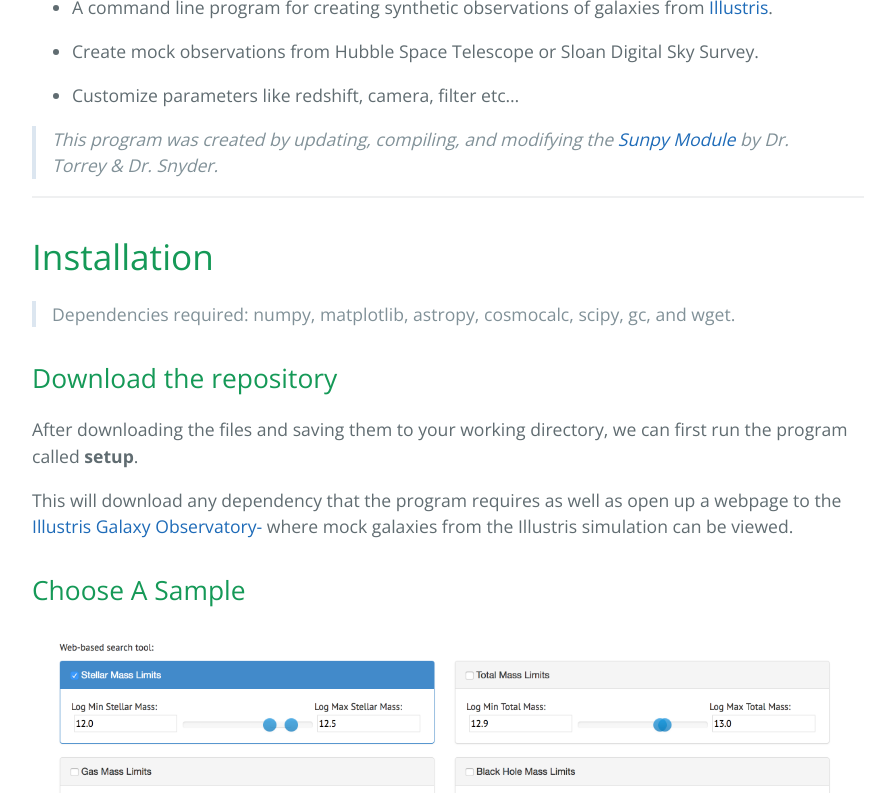
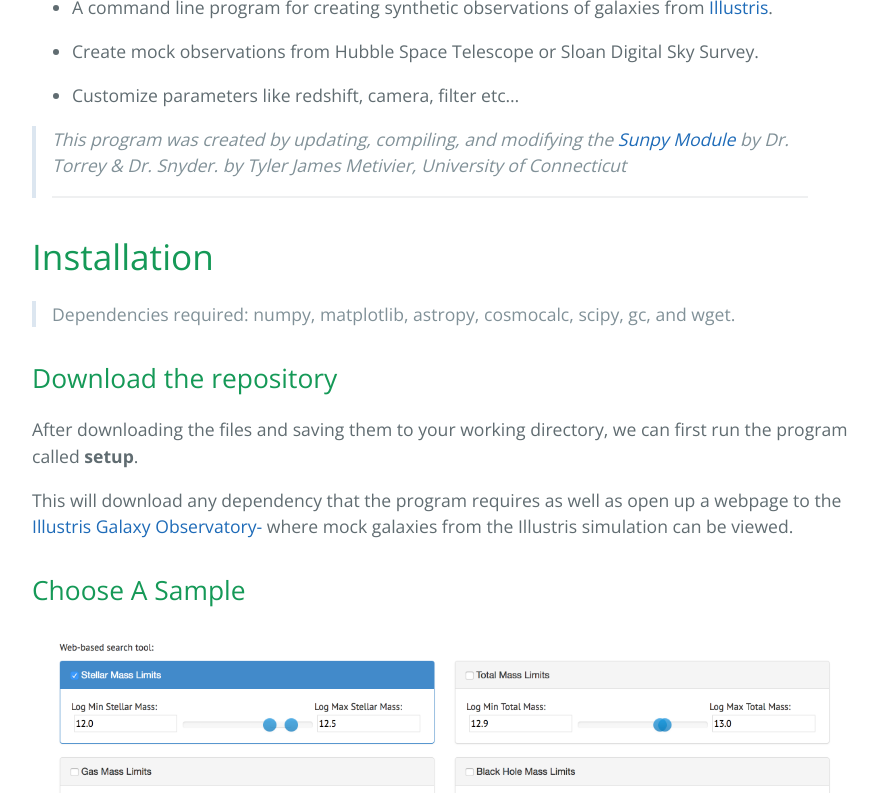
Before and after one commit to tjmetivier/illustrisvirtualobservatory, a Jekyll site: the page built from index.md, in a window 1280 px wide and 900 px high, scrolled down 415 px, cut to the strip 107-900 px from the top of the window. Shown: the whole strip, without its empty margins (192-1070 px from the left). Built offline with Jekyll 4.4.1, drawn with Linux system fonts in a browser that asks for light colours.

Commit message:
Update index.md

```diff
--- a/index.md
+++ b/index.md
@@ -9,8 +9,9 @@
 
 *   Customize parameters like redshift, camera, filter etc...
 
+
 >_This program was created by updating, compiling, and modifying the [Sunpy Module](http://www.github.com/ptorrey/sunpy/) by Dr. Torrey & Dr. Snyder._
-
+>_by Tyler James Metivier, University of Connecticut_
 * * *
 
 # Installation
```
